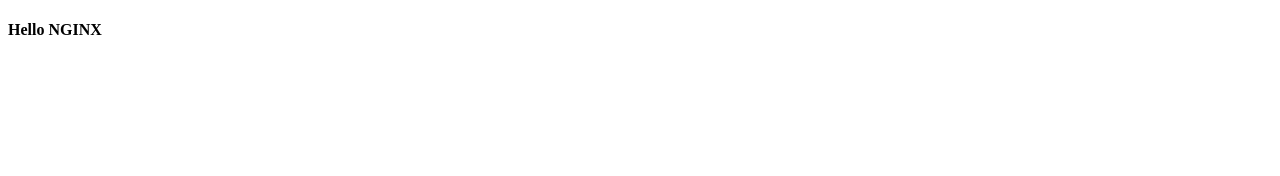
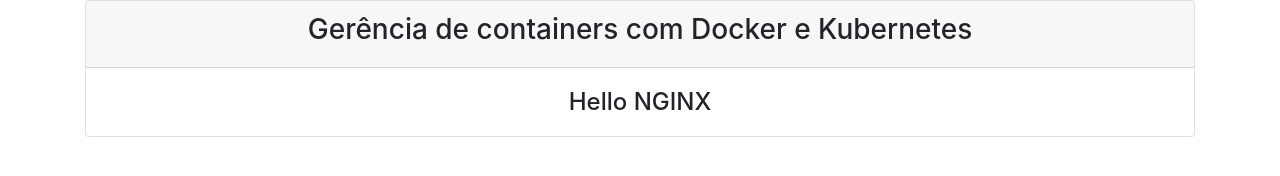
Before and after one commit to leonardofaria00/curso-docker-rnp, a plain HTML site: page app/index.html in a window 1280 px wide. Drawn offline with nearby package versions, Linux system fonts and the light colour scheme.

Commit message:
Adicionando estilo CSS do bootstrap

```diff
--- a/app/index.html
+++ b/app/index.html
@@ -3,11 +3,24 @@
 
 <head>
     <meta charset="UTF-8">
+    <link rel="stylesheet" href="https://stackpath.bootstrapcdn.com/bootstrap/4.5.2/css/bootstrap.min.css"
+        integrity="sha384-JcKb8q3iqJ61gNV9KGb8thSsNjpSL0n8PARn9HuZOnIxN0hoP+VmmDGMN5t9UJ0Z" crossorigin="anonymous">
     <title>Gerência de containers com Docker e Kubernetes</title>
 </head>
 
 <body>
-    <h4>Hello NGINX</h4>
+    <section class="container">
+        <article>
+            <div class="card text-center">
+                <div class="card-header">
+                    <h3> Gerência de containers com Docker e Kubernetes</h3>
+                </div>
+                <div class="card-body">
+                    <h4 class="card-text">Hello NGINX</h4>
+                </div>
+            </div>
+        </article>
+    </section>
 </body>
 
 </html>
```
